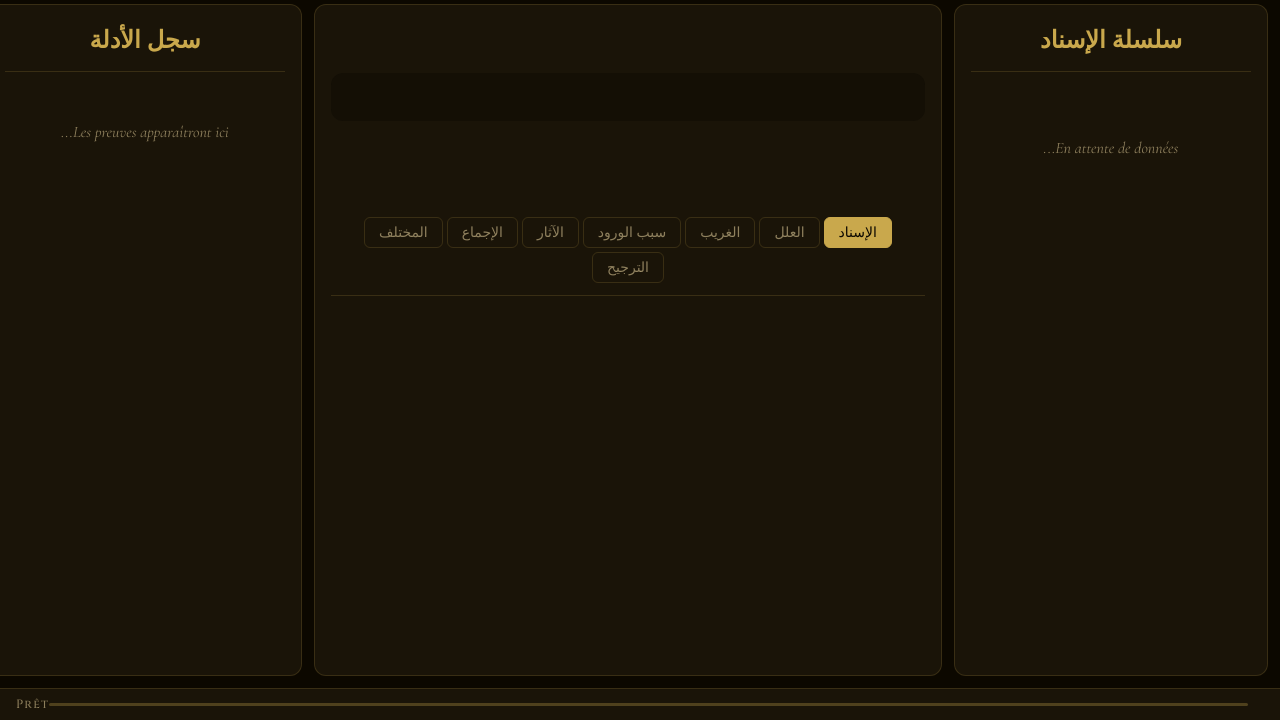
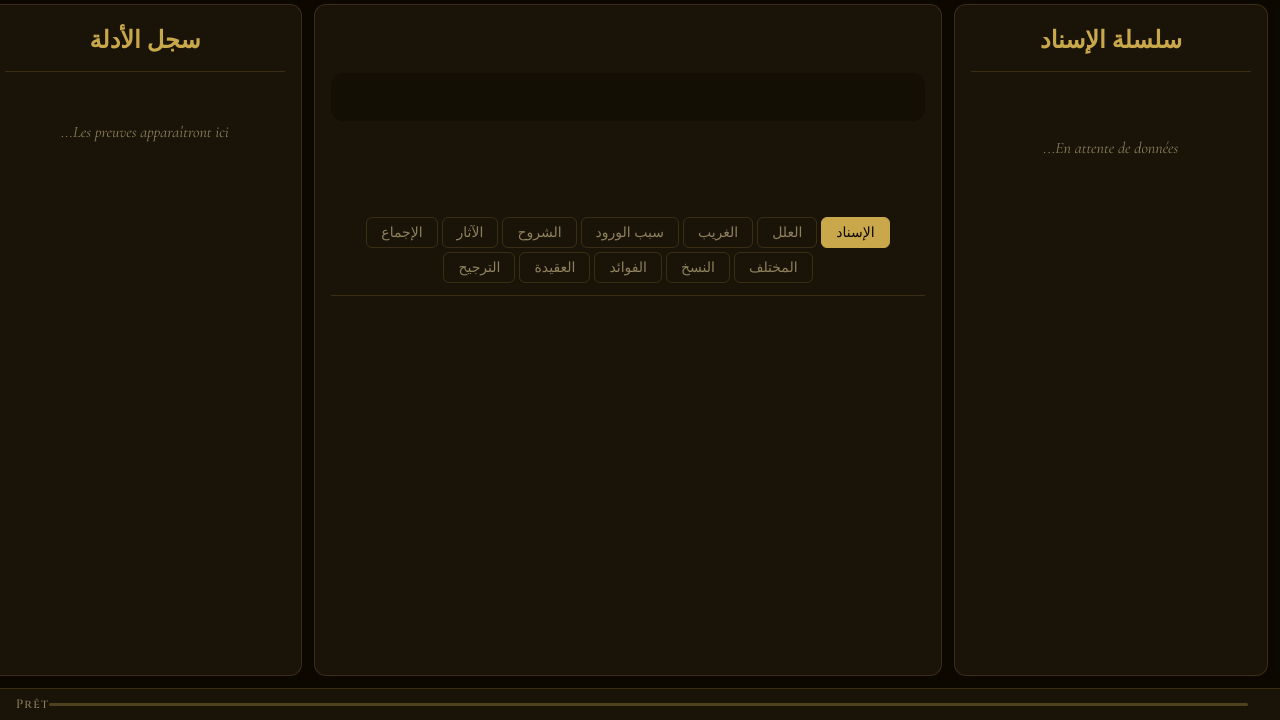
Before and after one commit to khalidd692/al-mizan-v3-main, a plain HTML site: page frontend/index.html in a window 1280 px wide. Shown: the part 80-800 px from the top of the page. Drawn offline with nearby package versions, Linux system fonts and the light colour scheme; a web font is replaced by a local one.

Commit message:
feat(frontend): 4 new tabs + extended ZONE_TO_TAB for 12 new zones

```diff
--- a/frontend/index.html
+++ b/frontend/index.html
@@ -41,9 +41,13 @@
         <button class="mz-tab" data-tab="ilal">العلل</button>
         <button class="mz-tab" data-tab="gharib">الغريب</button>
         <button class="mz-tab" data-tab="sabab">سبب الورود</button>
+        <button class="mz-tab" data-tab="shuruh">الشروح</button>
         <button class="mz-tab" data-tab="athar">الآثار</button>
         <button class="mz-tab" data-tab="ijma">الإجماع</button>
         <button class="mz-tab" data-tab="mukhtalif">المختلف</button>
+        <button class="mz-tab" data-tab="naskh">النسخ</button>
+        <button class="mz-tab" data-tab="fawaid">الفوائد</button>
+        <button class="mz-tab" data-tab="aqidah">العقيدة</button>
         <button class="mz-tab" data-tab="tarjih">الترجيح</button>
       </nav>
       <div id="tabs-content" class="mz-tabs-content"></div>
--- a/frontend/js/dashboard.js
+++ b/frontend/js/dashboard.js
@@ -23,11 +23,15 @@
 
   // Mapping zones → tabs selon Constitution v4
   const ZONE_TO_TAB = {
-    'zone_2': 'isnad', 'zone_3': 'isnad',
+    'zone_2': 'isnad', 'zone_3': 'isnad', 'zone_5': 'isnad',
     'zone_6': 'ilal', 'zone_7': 'ilal', 'zone_8': 'ilal',
-    'zone_9': 'gharib', 'zone_10': 'sabab',
+    'zone_9': 'gharib', 'zone_10': 'sabab', 'zone_11': 'shuruh',
     'zone_12': 'athar', 'zone_13': 'athar', 'zone_14': 'athar',
     'zone_15': 'ijma', 'zone_16': 'mukhtalif', 'zone_17': 'mukhtalif',
+    'zone_18': 'naskh', 'zone_19': 'naskh',
+    'zone_20': 'fawaid', 'zone_21': 'fawaid', 'zone_22': 'fawaid',
+    'zone_23': 'aqidah', 'zone_24': 'aqidah', 'zone_25': 'aqidah',
+    'zone_26': 'aqidah', 'zone_27': 'aqidah',
     'zone_28': 'tarjih', 'zone_29': 'tarjih',
   };
 
```
